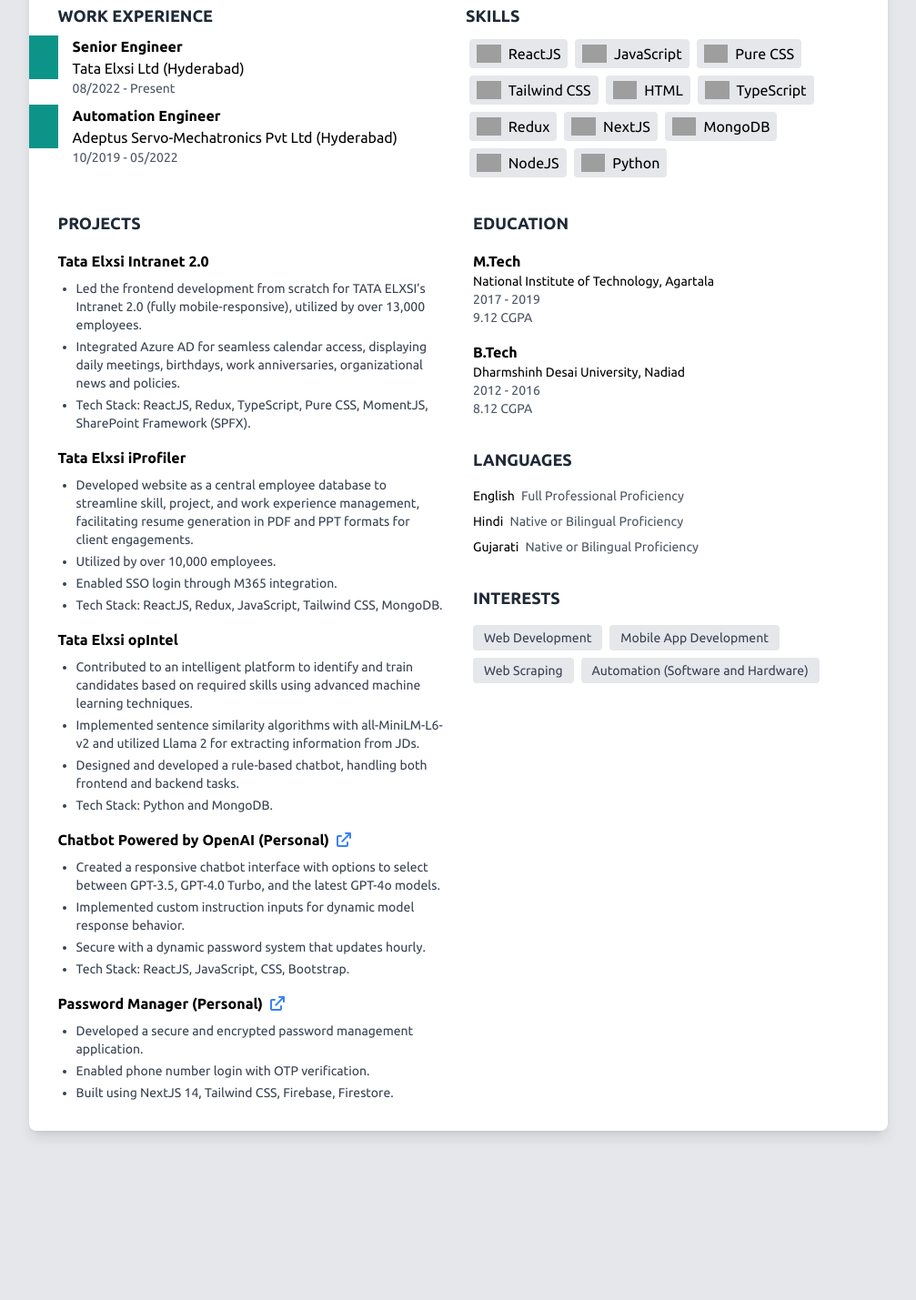
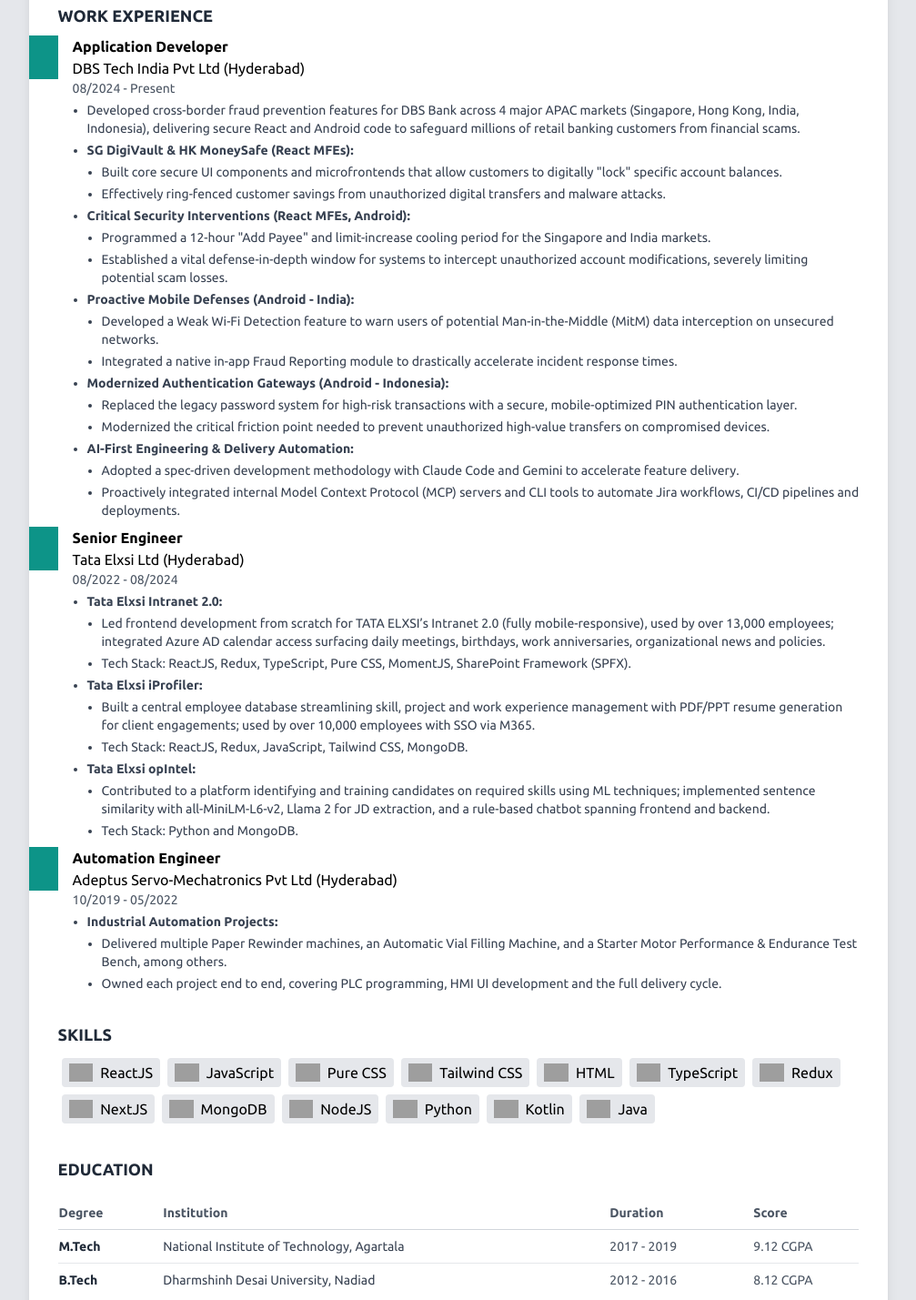
Before and after one commit to shakilkhatri/resume, a plain HTML site: page index.html in a window 1280 px wide. Shown: the part 314-1743 px from the top of the page at 91% size, without its empty margins (136-1143 px from the left). Before the commit the page ends 1589 px from the top, so only its background shows below. Drawn offline with nearby package versions, Linux system fonts and the light colour scheme; grey boxes are pictures that could not be loaded.

Commit message:
update content with DBS and make it single column

```diff
--- a/index.html
+++ b/index.html
@@ -63,7 +63,7 @@
               <h1 class="text-3xl font-bold">Shakil Khatri</h1>
               <h2 class="text-xl text-teal-500">Senior Software Engineer</h2>
               <p class="text-sm">
-                4.5 Years of Work Experience | Likes to work on challenging tasks.
+                7 Years of Work Experience | Likes to work on challenging tasks.
               </p>
             </div>
           </div>
@@ -115,18 +115,93 @@
 
         <hr class="my-4 border-gray-300" />
 
-        <!-- Top Grid: Experience & Skills -->
-        <div class="grid grid-cols-2 gap-4">
+        <!-- Work Experience -->
+        <div>
           <section>
             <h3 class="font-bold text-lg text-gray-800">WORK EXPERIENCE</h3>
+            <article class="flex items-start mt-2">
+              <div class="w-8 h-12 bg-teal-600 absolute left-0" aria-hidden="true"></div>
+              <div class="ml-4">
+                <h4 class="font-bold">Application Developer</h4>
+                <p>DBS Tech India Pvt Ltd (Hyderabad)</p>
+                <div class="flex justify-between">
+                  <p class="text-sm text-gray-600">08/2024 - Present</p>
+                </div>
+                <ul class="list-disc ml-4 mt-1 text-sm text-gray-700 space-y-1">
+                  <li>
+                    Developed cross-border fraud prevention features for DBS Bank across 4 major APAC
+                    markets (Singapore, Hong Kong, India, Indonesia), delivering secure React and
+                    Android code to safeguard millions of retail banking customers from financial scams.
+                  </li>
+                  <li>
+                    <span class="font-semibold">SG DigiVault &amp; HK MoneySafe (React MFEs):</span>
+                    <ul class="list-disc ml-4 mt-1 space-y-1">
+                      <li>Built core secure UI components and microfrontends that allow customers to digitally "lock" specific account balances.</li>
+                      <li>Effectively ring-fenced customer savings from unauthorized digital transfers and malware attacks.</li>
+                    </ul>
+                  </li>
+                  <li>
+                    <span class="font-semibold">Critical Security Interventions (React MFEs, Android):</span>
+                    <ul class="list-disc ml-4 mt-1 space-y-1">
+                      <li>Programmed a 12-hour "Add Payee" and limit-increase cooling period for the Singapore and India markets.</li>
+                      <li>Established a vital defense-in-depth window for systems to intercept unauthorized account modifications, severely limiting potential scam losses.</li>
+                    </ul>
+                  </li>
+                  <li>
+                    <span class="font-semibold">Proactive Mobile Defenses (Android - India):</span>
+                    <ul class="list-disc ml-4 mt-1 space-y-1">
+                      <li>Developed a Weak Wi-Fi Detection feature to warn users of potential Man-in-the-Middle (MitM) data interception on unsecured networks.</li>
+                      <li>Integrated a native in-app Fraud Reporting module to drastically accelerate incident response times.</li>
+                    </ul>
+                  </li>
+                  <li>
+                    <span class="font-semibold">Modernized Authentication Gateways (Android - Indonesia):</span>
+                    <ul class="list-disc ml-4 mt-1 space-y-1">
+                      <li>Replaced the legacy password system for high-risk transactions with a secure, mobile-optimized PIN authentication layer.</li>
+                      <li>Modernized the critical friction point needed to prevent unauthorized high-value transfers on compromised devices.</li>
+                    </ul>
+                  </li>
+                  <li>
+                    <span class="font-semibold">AI-First Engineering &amp; Delivery Automation:</span>
+                    <ul class="list-disc ml-4 mt-1 space-y-1">
+                      <li>Adopted a spec-driven development methodology with Claude Code and Gemini to accelerate feature delivery.</li>
+                      <li>Proactively integrated internal Model Context Protocol (MCP) servers and CLI tools to automate Jira workflows, CI/CD pipelines and deployments.</li>
+                    </ul>
+                  </li>
+                </ul>
+              </div>
+            </article>
             <article class="flex items-start mt-2">
               <div class="w-8 h-12 bg-teal-600 absolute left-0" aria-hidden="true"></div>
               <div class="ml-4">
                 <h4 class="font-bold">Senior Engineer</h4>
                 <p>Tata Elxsi Ltd (Hyderabad)</p>
                 <div class="flex justify-between">
-                  <p class="text-sm text-gray-600">08/2022 - Present</p>
+                  <p class="text-sm text-gray-600">08/2022 - 08/2024</p>
                 </div>
+                <ul class="list-disc ml-4 mt-1 text-sm text-gray-700 space-y-1">
+                  <li>
+                    <span class="font-semibold">Tata Elxsi Intranet 2.0:</span>
+                    <ul class="list-disc ml-4 mt-1 space-y-1">
+                      <li>Led frontend development from scratch for TATA ELXSI’s Intranet 2.0 (fully mobile-responsive), used by over 13,000 employees; integrated Azure AD calendar access surfacing daily meetings, birthdays, work anniversaries, organizational news and policies.</li>
+                      <li>Tech Stack: ReactJS, Redux, TypeScript, Pure CSS, MomentJS, SharePoint Framework (SPFX).</li>
+                    </ul>
+                  </li>
+                  <li>
+                    <span class="font-semibold">Tata Elxsi iProfiler:</span>
+                    <ul class="list-disc ml-4 mt-1 space-y-1">
+                      <li>Built a central employee database streamlining skill, project and work experience management with PDF/PPT resume generation for client engagements; used by over 10,000 employees with SSO via M365.</li>
+                      <li>Tech Stack: ReactJS, Redux, JavaScript, Tailwind CSS, MongoDB.</li>
+                    </ul>
+                  </li>
+                  <li>
+                    <span class="font-semibold">Tata Elxsi opIntel:</span>
+                    <ul class="list-disc ml-4 mt-1 space-y-1">
+                      <li>Contributed to a platform identifying and training candidates on required skills using ML techniques; implemented sentence similarity with all-MiniLM-L6-v2, Llama 2 for JD extraction, and a rule-based chatbot spanning frontend and backend.</li>
+                      <li>Tech Stack: Python and MongoDB.</li>
+                    </ul>
+                  </li>
+                </ul>
               </div>
             </article>
             <article class="flex items-start mt-2">
@@ -137,13 +212,24 @@
                 <div class="flex justify-between">
                   <p class="text-sm text-gray-600">10/2019 - 05/2022</p>
                 </div>
+                <ul class="list-disc ml-4 mt-1 text-sm text-gray-700 space-y-1">
+                  <li>
+                    <span class="font-semibold">Industrial Automation Projects:</span>
+                    <ul class="list-disc ml-4 mt-1 space-y-1">
+                      <li>Delivered multiple Paper Rewinder machines, an Automatic Vial Filling Machine, and a Starter Motor Performance &amp; Endurance Test Bench, among others.</li>
+                      <li>Owned each project end to end, covering PLC programming, HMI UI development and the full delivery cycle.</li>
+                    </ul>
+                  </li>
+                </ul>
               </div>
             </article>
           </section>
+        </div>
 
-          <section>
-            <h3 class="font-bold text-lg text-gray-800">SKILLS</h3>
-            <div class="flex flex-wrap mt-2">
+        <!-- Skills -->
+        <section class="mt-8">
+          <h3 class="font-bold text-lg text-gray-800">SKILLS</h3>
+          <div class="flex flex-wrap mt-2">
               <!-- Skill Badges -->
               <span class="m-1 bg-gray-200 px-2 py-1 rounded inline-flex items-center">
                 <img src="https://raw.githubusercontent.com/devicons/devicon/master/icons/react/react-original.svg" alt="ReactJS Icon" class="h-5 mr-2" /> ReactJS
@@ -178,44 +264,20 @@
               <span class="m-1 bg-gray-200 px-2 py-1 rounded inline-flex items-center">
                 <img src="https://raw.githubusercontent.com/devicons/devicon/master/icons/python/python-original.svg" alt="Python Icon" class="h-5 mr-2" /> Python
               </span>
+              <span class="m-1 bg-gray-200 px-2 py-1 rounded inline-flex items-center">
+                <img src="https://raw.githubusercontent.com/devicons/devicon/master/icons/kotlin/kotlin-original.svg" alt="Kotlin Icon" class="h-5 mr-2" /> Kotlin
+              </span>
+              <span class="m-1 bg-gray-200 px-2 py-1 rounded inline-flex items-center">
+                <img src="https://raw.githubusercontent.com/devicons/devicon/master/icons/java/java-original.svg" alt="Java Icon" class="h-5 mr-2" /> Java
+              </span>
             </div>
-          </section>
-        </div>
+        </section>
 
-        <!-- Bottom Grid: Projects, Education, Languages, Interests -->
-        <div class="mt-8 grid grid-cols-2 gap-8">
-          <section>
-            <h3 class="font-bold text-lg text-gray-800">PROJECTS</h3>
+        <!-- Hobby Projects (hidden for now)
+        <section class="mt-8">
+          <h3 class="font-bold text-lg text-gray-800">HOBBY PROJECTS</h3>
 
-            <article class="mt-4">
-              <h4 class="font-bold">Tata Elxsi Intranet 2.0</h4>
-              <ul class="list-disc ml-5 mt-2 text-sm text-gray-700 space-y-1">
-                <li>Led the frontend development from scratch for TATA ELXSI’s Intranet 2.0 (fully mobile-responsive), utilized by over 13,000 employees.</li>
-                <li>Integrated Azure AD for seamless calendar access, displaying daily meetings, birthdays, work anniversaries, organizational news and policies.</li>
-                <li>Tech Stack: ReactJS, Redux, TypeScript, Pure CSS, MomentJS, SharePoint Framework (SPFX).</li>
-              </ul>
-            </article>
-
-            <article class="mt-4">
-              <h4 class="font-bold">Tata Elxsi iProfiler</h4>
-              <ul class="list-disc ml-5 mt-2 text-sm text-gray-700 space-y-1">
-                <li>Developed website as a central employee database to streamline skill, project, and work experience management, facilitating resume generation in PDF and PPT formats for client engagements.</li>
-                <li>Utilized by over 10,000 employees.</li>
-                <li>Enabled SSO login through M365 integration.</li>
-                <li>Tech Stack: ReactJS, Redux, JavaScript, Tailwind CSS, MongoDB.</li>
-              </ul>
-            </article>
-
-            <article class="mt-4">
-              <h4 class="font-bold">Tata Elxsi opIntel</h4>
-              <ul class="list-disc ml-5 mt-2 text-sm text-gray-700 space-y-1">
-                <li>Contributed to an intelligent platform to identify and train candidates based on required skills using advanced machine learning techniques.</li>
-                <li>Implemented sentence similarity algorithms with all-MiniLM-L6-v2 and utilized Llama 2 for extracting information from JDs.</li>
-                <li>Designed and developed a rule-based chatbot, handling both frontend and backend tasks.</li>
-                <li>Tech Stack: Python and MongoDB.</li>
-              </ul>
-            </article>
-
+          <div class="grid grid-cols-2 gap-8">
             <article class="mt-4">
               <h4 class="font-bold flex items-center">
                 Chatbot Powered by OpenAI (Personal)
@@ -256,25 +318,40 @@
                 <li>Built using NextJS 14, Tailwind CSS, Firebase, Firestore.</li>
               </ul>
             </article>
-          </section>
+          </div>
+        </section>
+        -->
 
-          <aside>
-            <section>
-              <h3 class="font-bold text-lg text-gray-800">EDUCATION</h3>
-              <article class="mt-4">
-                <h4 class="font-bold">M.Tech</h4>
-                <p class="text-sm">National Institute of Technology, Agartala</p>
-                <p class="text-sm text-gray-600">2017 - 2019</p>
-                <p class="text-sm text-gray-600">9.12 CGPA</p>
-              </article>
-              <article class="mt-4">
-                <h4 class="font-bold">B.Tech</h4>
-                <p class="text-sm">Dharmshinh Desai University, Nadiad</p>
-                <p class="text-sm text-gray-600">2012 - 2016</p>
-                <p class="text-sm text-gray-600">8.12 CGPA</p>
-              </article>
+        <!-- Education, Languages, Interests -->
+          <section class="mt-8">
+            <h3 class="font-bold text-lg text-gray-800">EDUCATION</h3>
+            <table class="mt-4 w-full text-sm text-gray-700 border-collapse">
+              <thead>
+                <tr class="text-left text-gray-600 border-b border-gray-300">
+                  <th class="py-2 pr-4 font-semibold">Degree</th>
+                  <th class="py-2 pr-4 font-semibold">Institution</th>
+                  <th class="py-2 pr-4 font-semibold">Duration</th>
+                  <th class="py-2 font-semibold">Score</th>
+                </tr>
+              </thead>
+              <tbody>
+                <tr class="border-b border-gray-200">
+                  <td class="py-2 pr-4 font-semibold text-gray-800">M.Tech</td>
+                  <td class="py-2 pr-4">National Institute of Technology, Agartala</td>
+                  <td class="py-2 pr-4 text-gray-600">2017 - 2019</td>
+                  <td class="py-2 text-gray-600">9.12 CGPA</td>
+                </tr>
+                <tr>
+                  <td class="py-2 pr-4 font-semibold text-gray-800">B.Tech</td>
+                  <td class="py-2 pr-4">Dharmshinh Desai University, Nadiad</td>
+                  <td class="py-2 pr-4 text-gray-600">2012 - 2016</td>
+                  <td class="py-2 text-gray-600">8.12 CGPA</td>
+                </tr>
+              </tbody>
+            </table>
             </section>
 
+            <!-- Languages (hidden for now)
             <section class="mt-8">
               <h3 class="font-bold text-lg text-gray-800">LANGUAGES</h3>
               <ul class="mt-4 space-y-2">
@@ -289,6 +366,7 @@
                 </li>
               </ul>
             </section>
+            -->
 
             <section class="mt-8">
               <h3 class="font-bold text-lg text-gray-800">INTERESTS</h3>
@@ -299,8 +377,6 @@
                 <span class="bg-gray-200 px-3 py-1 rounded text-sm text-gray-700">Automation (Software and Hardware)</span>
               </div>
             </section>
-          </aside>
-        </div>
       </main>
     </div>
   </body>
```
Also changed, not shown: 1 other file.
